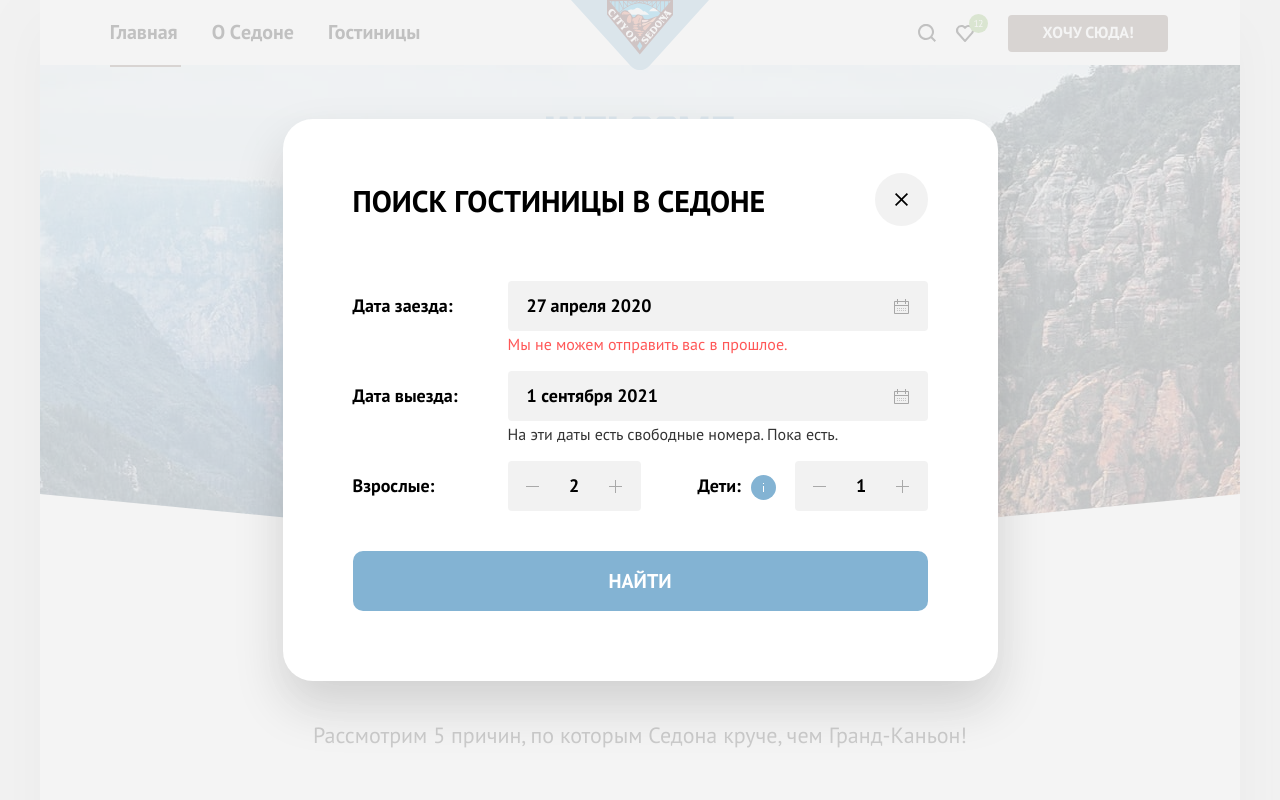
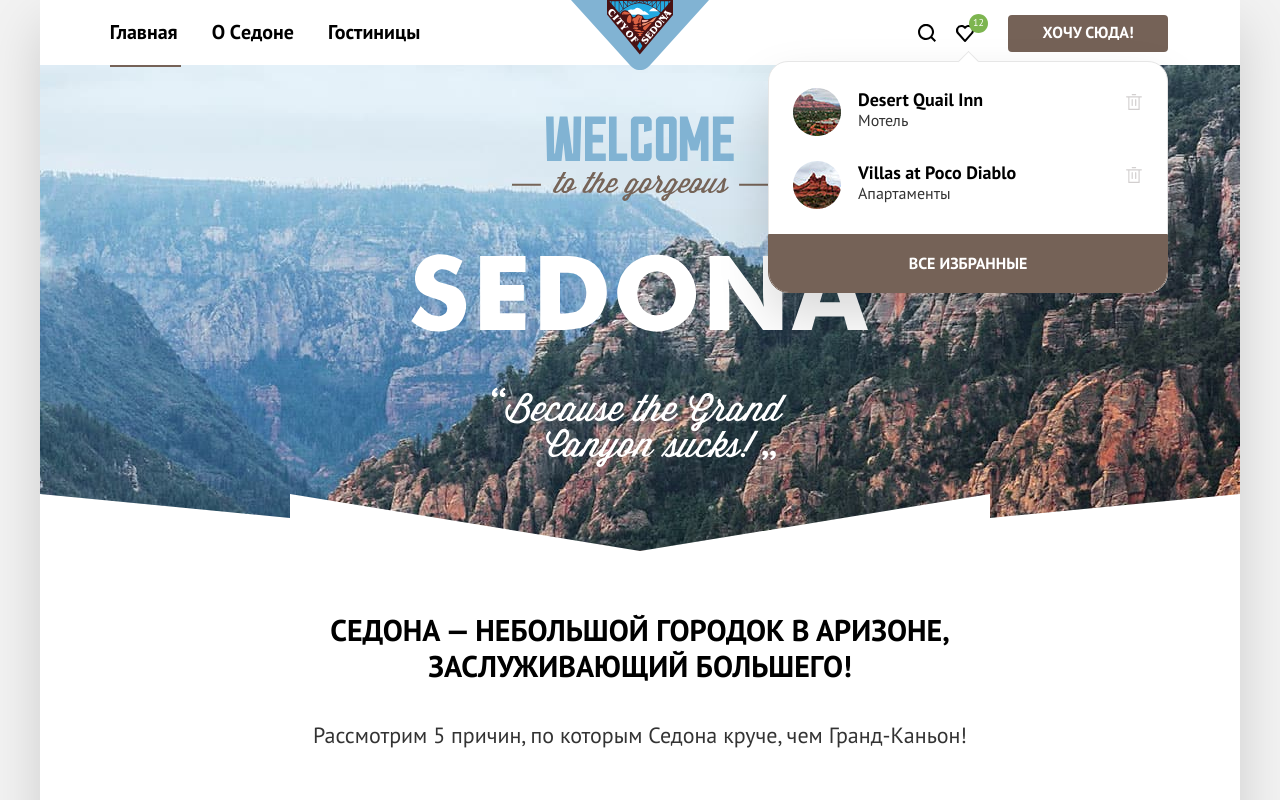
Before and after one commit to DenLisitsin/656565-sedona-32, a plain HTML site: page index.html in a window 1280 px wide. Shown: the top 800 px of the page. Drawn offline with Linux system fonts and the light colour scheme.

Commit message:
правки по замечаниям

```diff
--- a/index.html
+++ b/index.html
@@ -13,21 +13,21 @@
         <nav class="navigation" >
           <ul class="navigation-list">
             <li class="navigation-item">
-              <a href="index.html" class="navigation-link navigation-link-current">Главная</a>
+              <a class="navigation-link navigation-link-current" href="index.html">Главная</a>
             </li>
             <li class="navigation-item">
-              <a href="#" class="navigation-link">О Cедоне</a>
+              <a class="navigation-link" href="#">О Cедоне</a>
             </li>
             <li class="navigation-item">
-              <a href="catalog.html" class="navigation-link">Гостиницы</a>
+              <a class="navigation-link" href="catalog.html">Гостиницы</a>
             </li>
           </ul>
-          <a href="index.html" class="navigation-logo-link">
+          <a class="navigation-logo-link" href="index.html">
             <img class="navigation-logo-image" src="img/navigation-logo.svg" width="138" height="70" alt="логотип сайта.">
           </a>
           <ul class="navigation-list navigation-user">
             <li class="navigation-item search">
-              <a href="#" class="navigation-link">
+              <a class="navigation-link" href="#">
                 <svg class="navigation-icon" aria-hidden="true" focusable="false" width="18" height="18" fill="none" xmlns="http://www.w3.org/2000/svg" role="img" aria-label="поиск.">
                   <path class="navigation-icon" d="m18 16.5-3.7-3.7A8 8 0 0 0 8-.1C3.6-.1 0 3.6 0 8a8 8 0 0 0 12.9 6.3l3.7 3.7 1.4-1.5ZM8 14a6 6 0 0 1-6-6 6 6 0 0 1 6-6 6 6 0 0 1 6 6 6 6 0 0 1-6 6Z" fill="#000"/>
                 </svg>
@@ -35,17 +35,14 @@
               </a>
             </li>
             <li class="navigation-item">
-              <a href="#" class="navigation-link">
+              <a class="navigation-link" href="#">
                 <svg class="navigation-icon navigation-icon-favourites" aria-hidden="true" focusable="false" width="18" height="17" fill="none" xmlns="http://www.w3.org/2000/svg" role="img" aria-label="избранное.">
                   <path class="navigation-icon" d="M8.9 17a.9.9 0 0 1-.8-.4l-7-7.9A5.4 5.4 0 0 1 5.5 0C6.8 0 8 .5 9 1.3a5.5 5.5 0 0 1 9 4.1c0 1.3-.5 2.5-1.3 3.4l-7 7.9c-.2.2-.4.3-.8.3Zm-6-9.5L9 14.4l6.2-7c.5-.5.7-1.2.7-2 0-1.8-1.5-3.3-3.3-3.3-1 0-2 .5-2.7 1.3-.3.3-.6.4-.9.4-.3 0-.6-.2-.8-.4a3.7 3.7 0 0 0-2.7-1.3 3.3 3.3 0 0 0-3.3 3.3c-.1.9.3 1.6.7 2.1-.1 0-.1 0 0 0Z" fill="#000"/>
                 </svg>
-                <svg class="navigation-icon-circle" aria-hidden="true" focusable="false" width="19" height="19" fill="none" xmlns="http://www.w3.org/2000/svg">
-                  <path d="M19 9.5a9.5 9.5 0 1 1-19 0 9.5 9.5 0 0 1 19 0Z" fill="#7DB54F"/>
-                  <path d="M5.63 12.26h1.4V7.42l.1-.59-.4.47-1.1.79-.38-.51 2.2-1.7h.36v6.38h1.37V13H5.63v-.74Zm7.83-4.67c0 .35-.07.72-.2 1.09a10.88 10.88 0 0 1-1.21 2.21c-.26.35-.52.69-.78 1.01l-.49.43v.04l.64-.11h2.18V13H9.62v-.29a33.15 33.15 0 0 0 1.17-1.32 15.09 15.09 0 0 0 1.25-1.83c.18-.32.32-.64.43-.95.1-.31.16-.61.16-.89 0-.33-.1-.6-.28-.81-.19-.22-.47-.33-.85-.33-.25 0-.5.05-.74.16-.24.1-.45.22-.62.35l-.33-.57c.23-.2.51-.36.83-.47.32-.11.66-.17 1.03-.17.29 0 .54.04.76.13a1.5 1.5 0 0 1 .91.9c.08.2.12.43.12.68Z" fill="#fff"/>
-                </svg>
+                <span class="favourites-number">12</span>
                 <span class="visually-hidden">Избранное</span>
               </a>
-              <div class="popover popover-favourites ">
+              <div class="popover popover-favourites popover-open">
                 <div class="popover-content">
                   <h2 class="visually-hidden">Избранное</h2>
                   <ul class="favourites-item-list">
@@ -83,7 +80,7 @@
               </div>
             </li>
             <li class="navigation-item">
-              <a href="#" class="brown-button">Хочу сюда!</a>
+              <a class="brown-button" href="#">Хочу сюда!</a>
             </li>
           </ul>
         </nav>
@@ -218,29 +215,29 @@
         </section>
       </footer>
     </div>
-    <div class="modal-container modal-open">
+    <div class="modal-container">
       <div class="modal modal-search">
-        <button type="button" class="modal-close-button">
+        <button class="modal-close-button" type="button">
           <span class="visually-hidden">Закрыть</span>
         </button>
         <section class="modal-content">
           <h2 class="modal-title">Поиск гостиницы в седоне</h2>
           <form class="modal-form" action="https://echo.htmlacademy.ru/" method="post">
             <p class="field-group">
-              <label for="arrival-date" class="field-title">Дата заезда:</label>
+              <label class="field-title" for="arrival-date">Дата заезда:</label>
               <span class="input-container">
-              <input type="text" class="date-form-field field" id="arrival-date" name="arrival-date" placeholder="27 апреля 2020">
-              <button type="button" class="calendar-button">
+              <input class="date-form-field field" type="text" id="arrival-date" name="arrival-date" placeholder="27 апреля 2020">
+              <button class="calendar-button" type="button">
                 <span class="visually-hidden">календарь</span>
               </button>
               </span>
               <span class="arrival-field-comment">Мы не можем отправить вас в прошлое.</span>
             </p>
             <p class="field-group">
-              <label for="departure-date" class="field-title">Дата выезда:</label>
+              <label class="field-title" for="departure-date">Дата выезда:</label>
               <span class="input-container">
-              <input type="text" class="date-form-field field" id="departure-date" name="departure-date" placeholder="1 сентября 2021">
-              <button type="button" class="calendar-button">
+              <input class="date-form-field field" type="text" id="departure-date" name="departure-date" placeholder="1 сентября 2021">
+              <button class="calendar-button" type="button">
                 <span class="visually-hidden">календарь</span>
               </button>
               </span>
@@ -248,16 +245,16 @@
             </p>
             <div class="people-number-container">
               <p class="field-group adult">
-                <label for="adult-input" class="field-title">Взрослые:</label>
+                <label class="field-title" for="adult-input">Взрослые:</label>
                 <span class="input-container">
-                  <input type="number" id="adult-input" class="number-form-field field" name="number-of-adults" value="2">
-                  <button type="button" class="inner-spin-button">
+                  <input class="number-form-field field" type="number" id="adult-input" name="number-of-adults" value="2">
+                  <button class="inner-spin-button" type="button">
                     <span class="visually-hidden">меньше</span>
                     <svg class="inner-spin-image" width="13" height="1" fill="none" xmlns="http://www.w3.org/2000/svg">
                       <path class="inner-spin-image" d="M0 0v1h13V0H0z" fill="#000"/>
                     </svg>
                   </button>
-                  <button type="button" class="outer-spin-button">
+                  <button class="outer-spin-button" type="button">
                     <span class="visually-hidden">больше</span>
                     <svg class="outer-spin-image" width="13" height="13" fill="none" xmlns="http://www.w3.org/2000/svg">
                       <path class="outer-spin-image" d="M13 6H7V0H6v6H0v1h6v6h1V7h6V6z" fill="#000"/>
@@ -266,10 +263,10 @@
                 </span>
               </p>
               <p class="field-group children">
-                <label for="children-input" class="field-title">
+                <label class="field-title" for="children-input">
                   Дети:
                 </label>
-                <button type="button" class="info-button">
+                <button class="info-button" type="button">
                   <span class="visually-hidden">Информация</span>
                   <svg class="info-icon" width="25" height="25" fill="none" xmlns="http://www.w3.org/2000/svg" role="img" aria-label="информация.">
                     <circle class="info-icon" cx="12.5" cy="12.5" r="12.5" fill="#83B3D3"/>
@@ -303,7 +300,7 @@
                 </span>
               </p>
             </div>
-            <button type="submit" class="modal-search-button blue-button">Найти</button>
+            <button class="modal-search-button blue-button" type="submit">Найти</button>
           </form>
         </section>
       </div>
--- a/styles/styles.css
+++ b/styles/styles.css
@@ -105,13 +105,13 @@ input[type="number"] {
   justify-content: center;
   align-items: center;
   margin: 0;
-  padding: 16px 0 11px;
+  padding: 16px 0 0;
   width: 450px;
   list-style-type: none;
 }
 
 .navigation-item {
-  margin: 0 0 2px;
+  margin: 0 0 13px;
 }
 
 .navigation-user {
@@ -184,6 +184,10 @@ input[type="number"] {
  color: #756257;
 }
 
+.navigation-link:hover .favourites-number {
+  color: rgba(255, 255, 255, 0.3);
+ }
+
 .navigation-link:focus {
   border: solid 3px #83b3d3;
   outline: 0;
@@ -414,10 +418,20 @@ color: #756257;
   fill: #756257;
 }
 
-.navigation-icon-circle {
-  position: absolute;
+.favourites-number {
+  position: absolute;
+  background-image: url("../img/icons/favourites-circle.svg");
+  background-position: center;
+  background-repeat: no-repeat;
+  width: 19px;
+  height: 19px;
   top: -3px;
   left: 20px;
+  font-family: "PT Sans", sans-serif;
+  font-size: 10px;
+  line-height: 18px;
+  font-weight: 400;
+  color: #ffffff;
   z-index: 1;
 }
 
@@ -646,7 +660,6 @@ color: #756257;
   margin: 0 0 58px;
 }
 
-
 .newsletter-email {
   background-color: #333333;
   background-image: url("../img/newsletter-email-background.jpg");
@@ -748,7 +761,6 @@ color: #756257;
   margin-right: 82px;
 }
 
-
 .main-catalog {
   text-align: left;
   color: #333333;
@@ -902,7 +914,6 @@ color: #756257;
   bottom: -4px;
   content: "";
 }
-
 
 .product-card-link  {
   text-decoration: none;
@@ -968,7 +979,6 @@ color: #756257;
   border: 1px solid #756257;
   padding: 8px 0 7px;
 }
-
 
 .green-button {
   grid-column: 4 / -2;
@@ -1139,7 +1149,6 @@ color: #756257;
   margin: 0;
   padding: 0;
 }
-
 
 .pagination-link {
   font-family: "PT Sans", sans-serif;
@@ -1376,7 +1385,6 @@ color: #756257;
   content: "";
 }
 
-
 .breadcrumbs-home {
   display: block;
   background-image: url("../img/icons/home.svg");
@@ -1915,7 +1923,7 @@ color: #756257;
   fill: rgba(0, 0, 0, 0.3);
 }
 
-.outer-spin-button:hover .outer-spin-image{
+.outer-spin-button:hover .outer-spin-image {
   fill: #000000;
 }
 
@@ -1951,7 +1959,7 @@ color: #756257;
   fill: rgba(0, 0, 0, 0.3);
 }
 
-.inner-spin-button:hover .inner-spin-image{
+.inner-spin-button:hover .inner-spin-image {
   fill: #000000;
 }
 
```
Also changed, not shown: catalog.html (+46 -49 lines), img/icons/favourites-circle.svg (added). Lines whose indentation alone changed are shown as unchanged.
